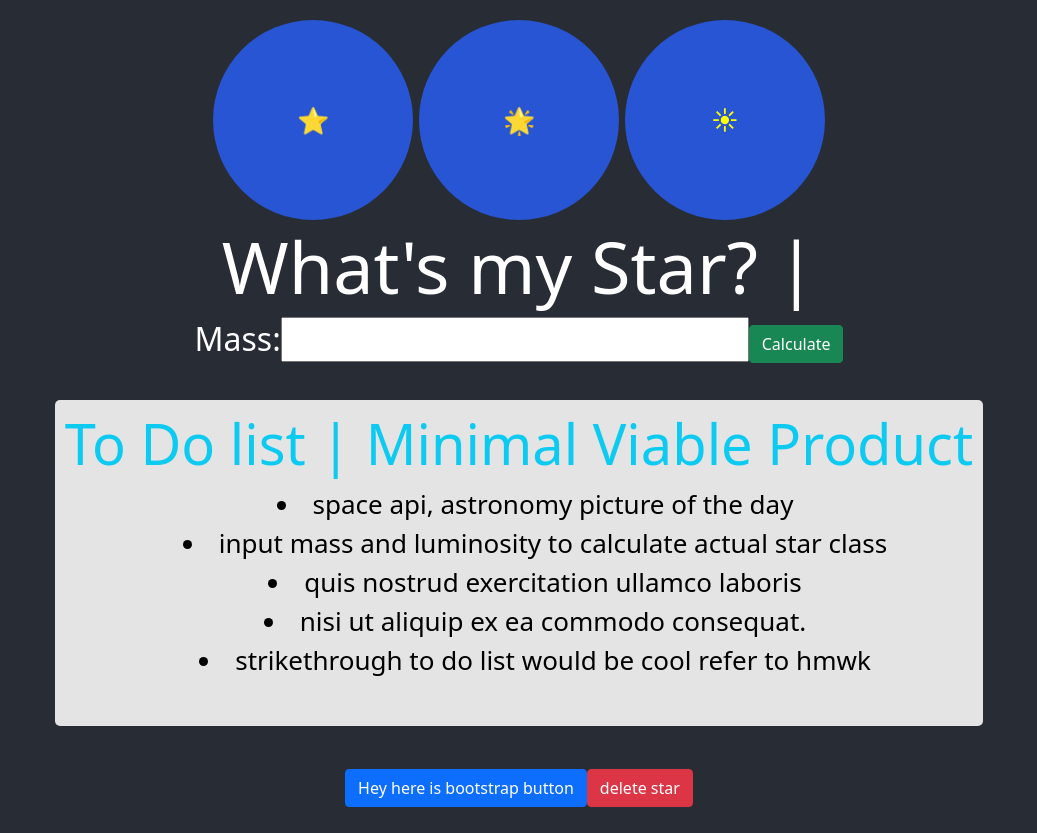
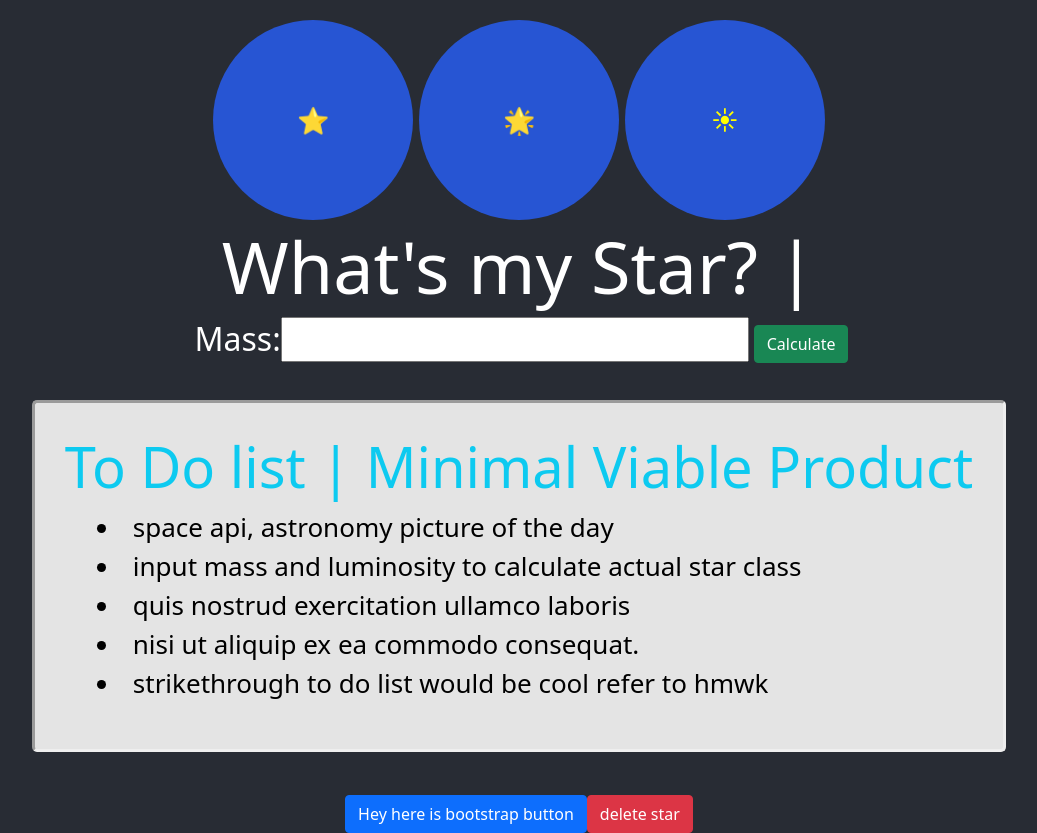
Before and after one commit to AaronKirchhoff/star_project, a React (Create React App) app: page / in a window 1280 px wide. Shown: the whole page, without its empty margins (121-1158 px from the left). Before the commit the page ends 807 px from the top, so only its background shows below. Built offline with nearby package versions, Linux system fonts and the light colour scheme.

Commit message:
css border inset

```diff
--- a/src/App.css
+++ b/src/App.css
@@ -27,8 +27,14 @@ ul {
   padding-left: 0;
 }
 
+label, button, input {
+  margin: 5px
+}
+
 .To-do {
   overflow: hidden;
+  text-align: left;
+  border-style: inset;
   /* width: 500px;
   height: 40vmin; */
   /* display: flex; */
@@ -38,7 +44,7 @@ ul {
   background-color: rgb(228, 228, 228);
   color: black;
   border-radius: 5px;
-  padding: 10px;
+  padding: 30px;
   padding-bottom: 30px;
   margin: 30px;
 
```
